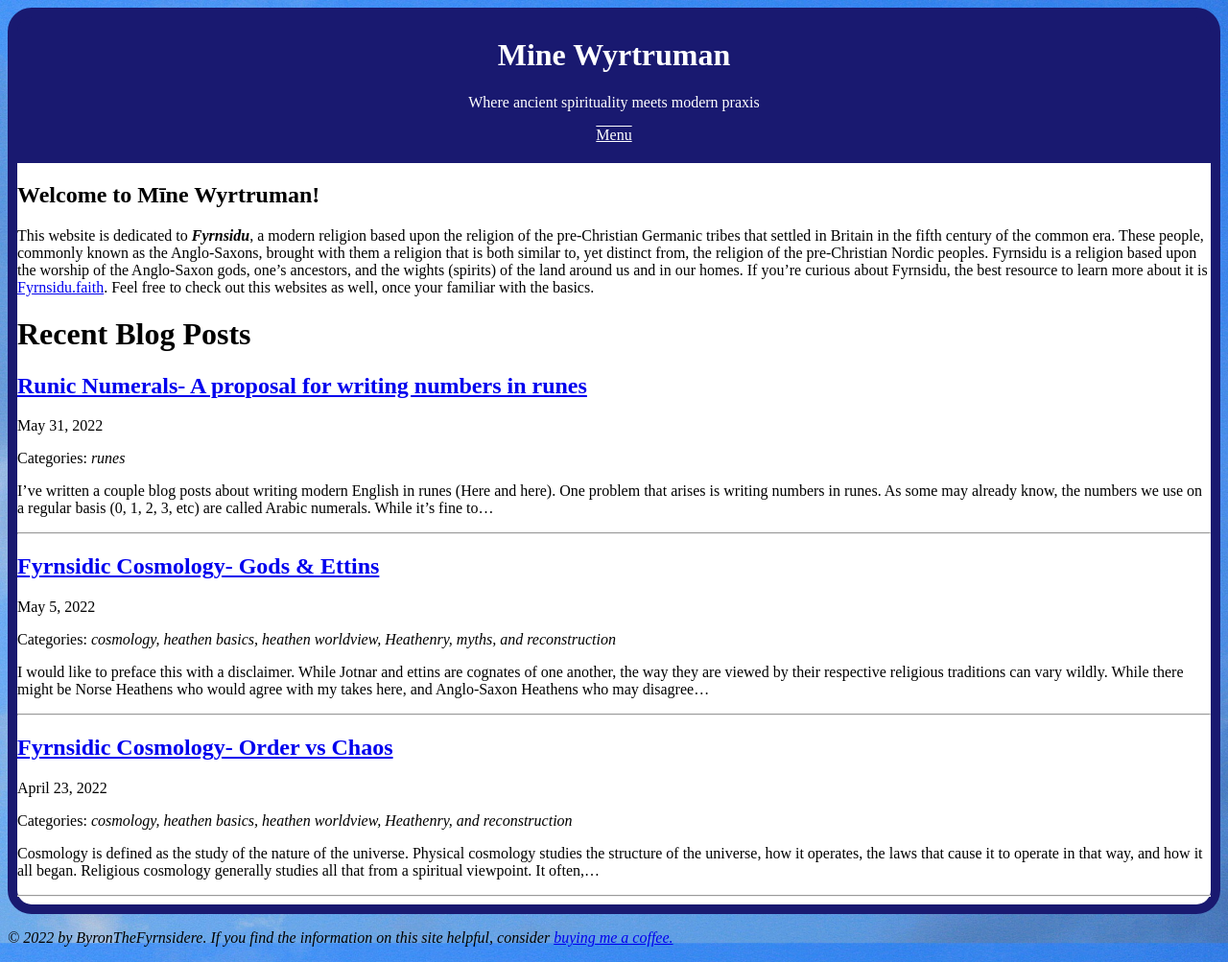
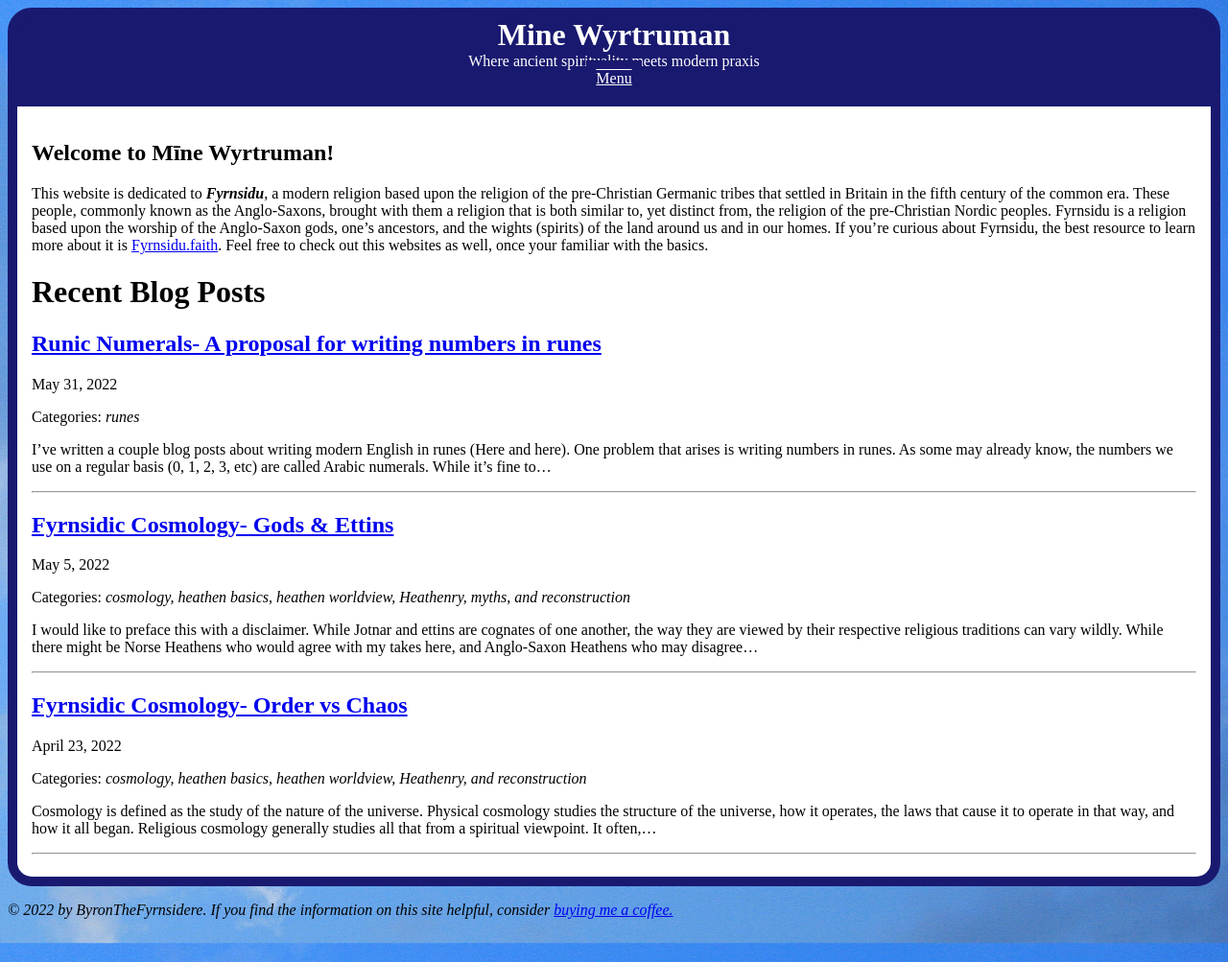
Before and after one commit to byronpendason/byronpendason.github.io, a Jekyll site: the page built from index.md, in a window 1280 px wide. Shown: the whole page at 96% size. Built offline with Jekyll 4.4.1, drawn with Linux system fonts in a browser that asks for light colours; our own code applies the rules of GitHub Pages for plain Markdown files; comment, search, counter and statistics services are not loaded.

Commit message:
Update style.css

```diff
--- a/css/style.css
+++ b/css/style.css
@@ -18,6 +18,7 @@
 }
 #header * {
   text-align: center;
+  margin: 0px;
 }
 .dropdown {
   position: relative;
@@ -30,6 +31,7 @@
   background-color: midnightblue;
   padding: 10px;
   text-decoration: underline overline;
+  margin-top: 10px;
 }
 .dropdownContent {
   display: none;
@@ -41,6 +43,7 @@
   border-style: none solid solid solid;
   margin-right: auto;
   margin-left: auto;
+  padding: 10px;
 }
 .dropdown:hover .dropdownContent {
   display:block;
@@ -51,6 +54,7 @@
   border-color: midnightblue;
   border-width: 10px;
   border-style: solid;
+  padding: 15px;
 }
 #footer {
   margin-top: 0px;
```
